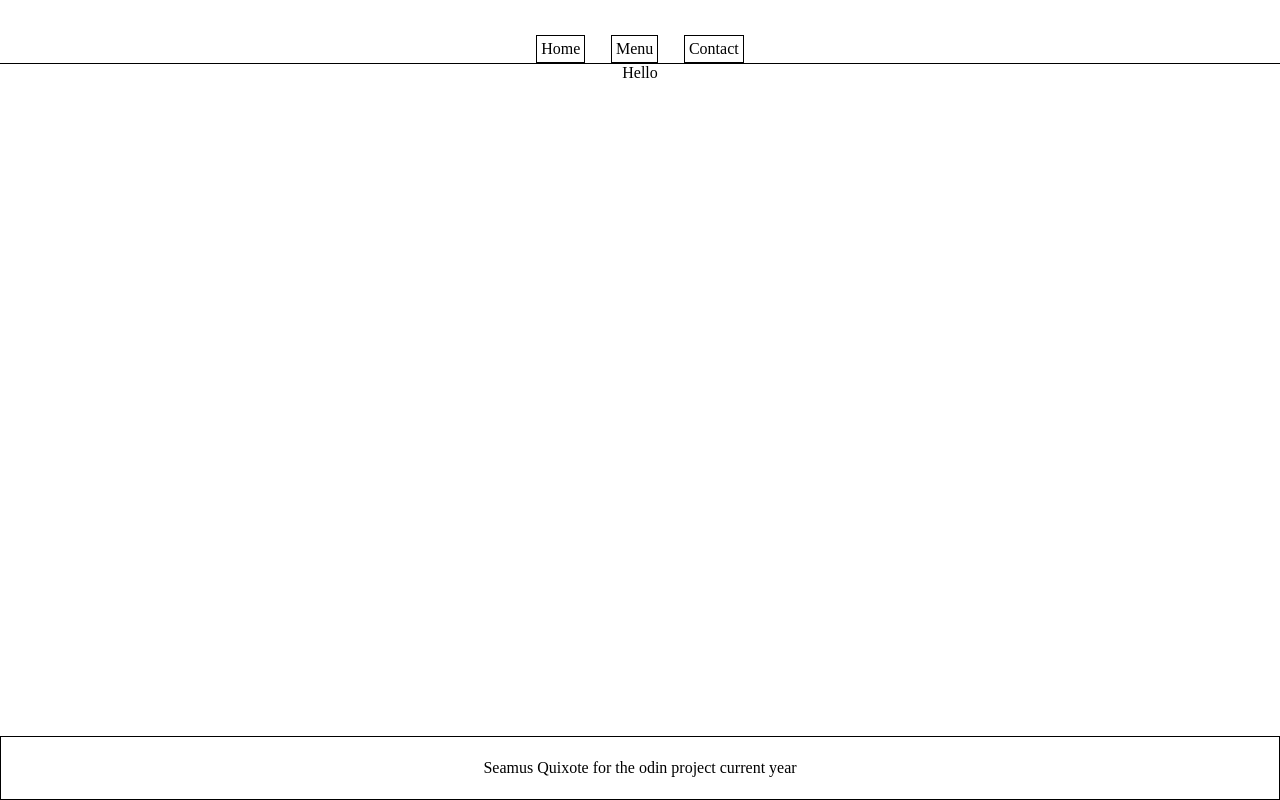
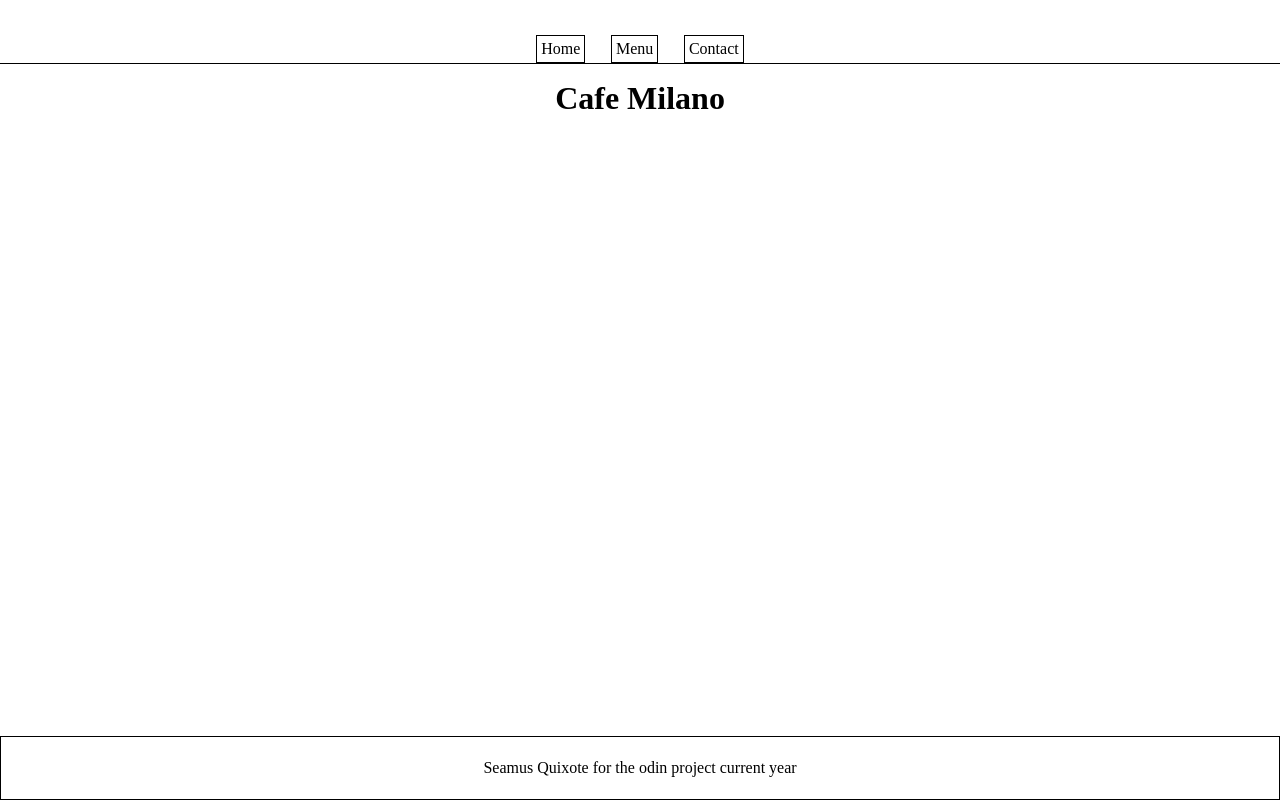
Before and after one commit to SalamanderCtesiphon/resturant-page-project, a website built with webpack: page dist/index.html in a window 1280 px wide. Built offline with nearby package versions, Linux system fonts and the light colour scheme.

Commit message:
added a image to the image directory and created an h1 for the name of the resturant on the homepage

```diff
--- a/src/modules/homepage.js
+++ b/src/modules/homepage.js
@@ -4,7 +4,10 @@ const homepage = () => {
   const main = document.querySelector('.main');
   main.innerText= '';
   const homePageContent = document.createElement('div');
-  homePageContent.innerText = 'Hello';
+  const nameOfResturant = document.createElement('h1');
+  nameOfResturant.innerText = "Cafe Milano";
+  nameOfResturant.classList.add('nameOfResturant');
+  homePageContent.appendChild(nameOfResturant);
   main.classList.add('page');
   main.appendChild(homePageContent);
 };
--- a/src/style.css
+++ b/src/style.css
@@ -27,6 +27,10 @@
   width: auto;
 }
 
+.nameOfResturant {
+  margin: 2vh;
+}
+
 .footer {
   border: 1px solid black;
   display: flex;
```
Also changed, not shown: dist/bundle.js, src/images/jonas-jacobsson-1iTKoFJvJ6E-unsplash.jpg (added).
